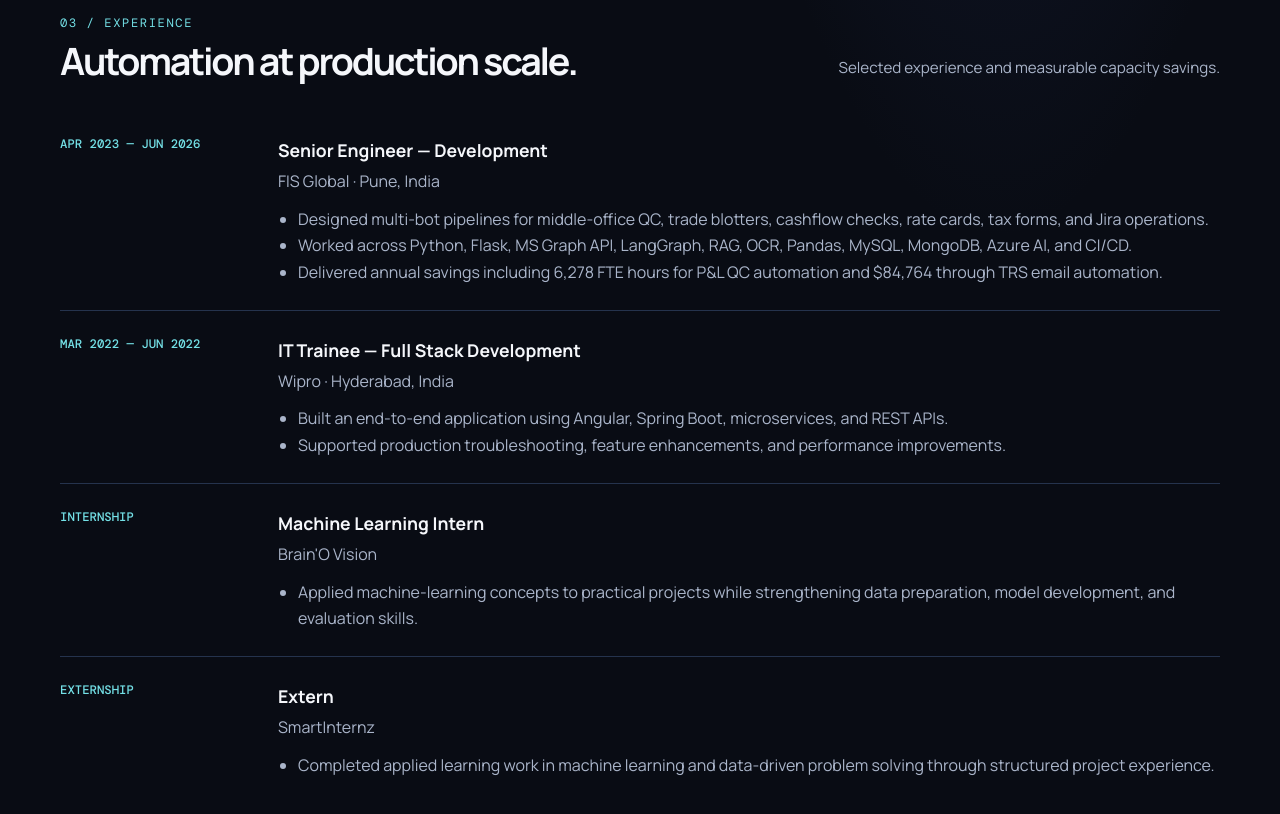
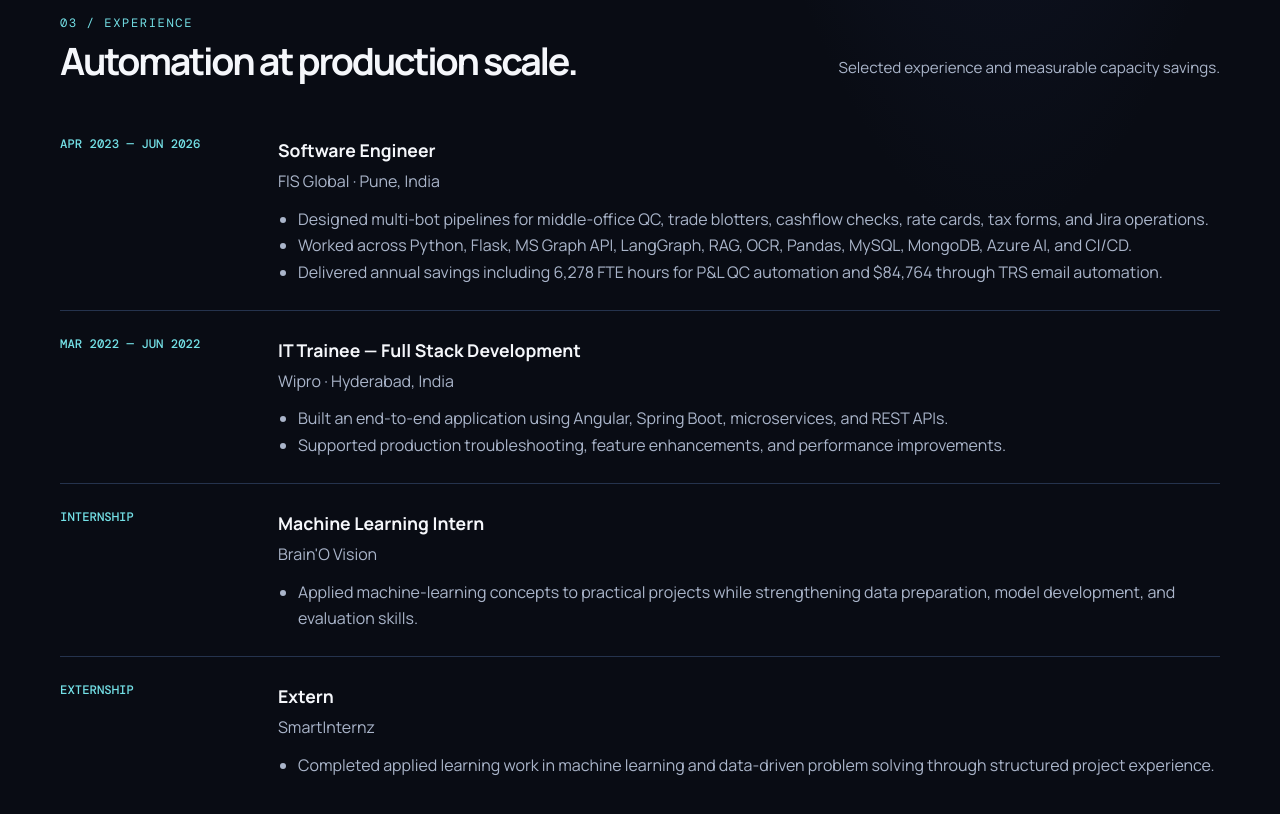
Before and after one commit to Praneeth05-bit/Praneeth05-bit.github.io, a plain HTML site: page index.html in a window 1280 px wide. Shown: the part 2120-2934 px from the top of the page. Drawn offline with nearby package versions, Linux system fonts and the light colour scheme.

Commit message:
Align FIS job title with the resume: Software Engineer
Co-Authored-By: Claude Fable 5.2 <noreply@anthropic.com>

```diff
--- a/index.html
+++ b/index.html
@@ -159,7 +159,7 @@
 <article class="role">
 <time>APR 2023 — JUN 2026</time>
 <div>
-<h3>Senior Engineer — Development</h3>
+<h3>Software Engineer</h3>
 <div class="company">FIS Global · Pune, India</div>
 <ul>
 <li>Designed multi-bot pipelines for middle-office QC, trade blotters, cashflow checks, rate cards, tax forms, and Jira operations.</li>
```
